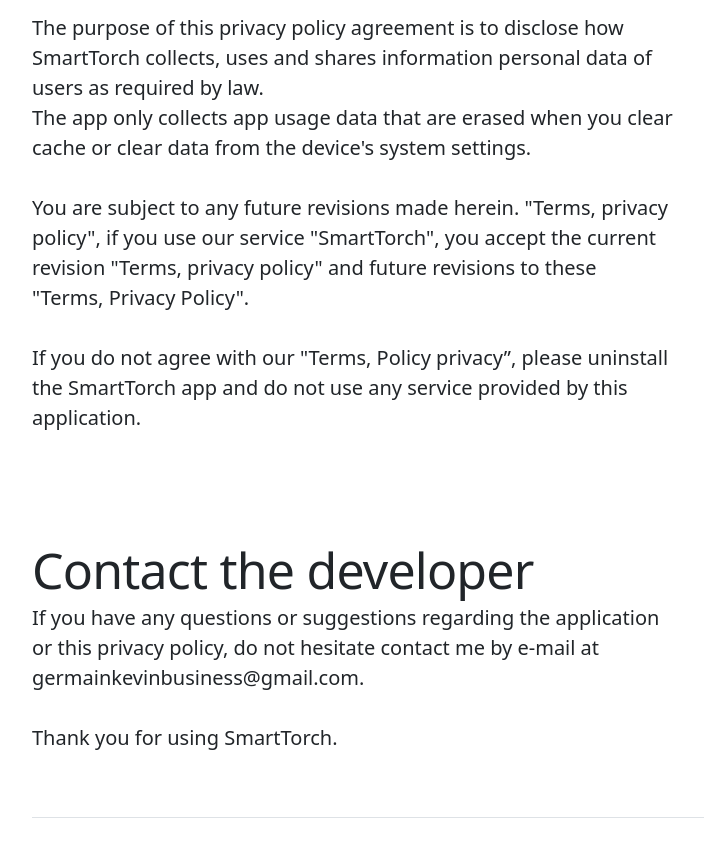
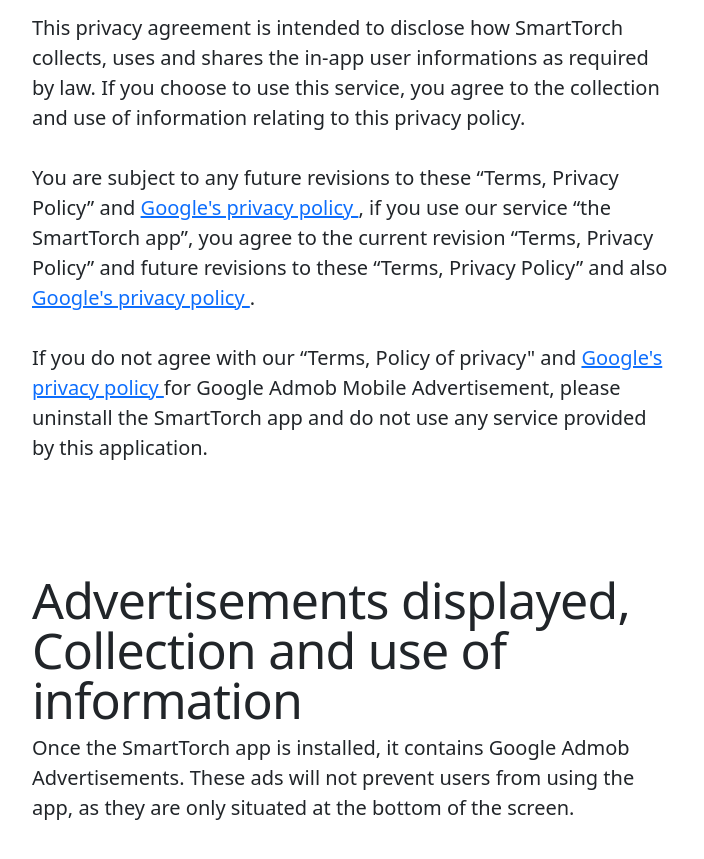
Before and after one commit to germainkevinbusiness/SmartTorchOnline, a plain HTML site: page index.html in a window 1280 px wide. Shown: the part 336-1195 px from the top of the page, without its empty margins (50-754 px from the left). Drawn offline with nearby package versions, Linux system fonts and the light colour scheme.

Commit message:
Updated privacy policy

```diff
--- a/index.html
+++ b/index.html
@@ -1,7 +1,7 @@
 <!DOCTYPE html>
 <html lang="en">
   <head>
-    <title>Terms, privacy policy</title>
+    <title>Terms, Privacy Policy</title>
     <meta charset="UTF-8" />
     <meta name="viewport" content="width=device-width, initial-scale=1.0" />
     <meta name="author" content="Germain Kevin" />
@@ -10,7 +10,6 @@
     <meta name="msapplication-TileColor" content="#0048b5" />
     <meta name="msapplication-navbutton-color" content="#0048b5" />
     <meta name="apple-mobile-web-app-status-bar-style" content="#0048b5" />
-    <link rel="icon" href="favicon.ico" />
 
     <!-- Bootstrap core CSS -->
     <link
@@ -21,12 +20,12 @@
     <link rel="stylesheet" href="custom_carousel.css" />
 
     <!-- Favicons -->
-    <!-- <link rel="apple-touch-icon" href="apple-touch-icon.png" sizes="180x180" />
+    <link rel="apple-touch-icon" href="apple-touch-icon.png" sizes="180x180" />
     <link rel="icon" href="favicon-32x32.png" sizes="32x32" type="image/png" />
     <link rel="icon" href="favicon-16x16.png" sizes="16x16" type="image/png" />
-    <link rel="manifest" href="manifest.json" /> -->
+    <link rel="manifest" href="manifest.json" />
     <link rel="mask-icon" href="safari-pinned-tab.svg" color="#7952b3" />
-    <!-- <link rel="icon" href="favicon.ico" /> -->
+    <link rel="icon" href="favicon.ico" />
     <meta name="theme-color" content="#7952b3" />
   </head>
   <body>
@@ -44,37 +43,64 @@
       <div class="row featurette">
         <div class="col-md-7">
           <h2 class="featurette-heading">
-            Terms, privacy policy |
-            <span class="text-muted">Our terms and policy</span>
+            Terms, Privacy Policy |
+            <span class="text-muted">Our terms and conditions</span>
           </h2>
           <div class="lead">
-            <p>Reviewed on January 9, 2023</p>
+            <p>Revised February 13, 2023</p>
             <p>
-              The purpose of this privacy policy agreement is to disclose how
-              SmartTorch collects, uses and shares information personal data of
-              users as required by law.<br />
-              The app only collects app usage data that are erased when you
-              clear cache or clear data from the device's system settings.
-              <br /><br />
+              This privacy agreement is intended to disclose how SmartTorch
+              collects, uses and shares the in-app user informations as required
+              by law. If you choose to use this service, you agree to the
+              collection and use of information relating to this privacy
+              policy.<br /><br />
 
-              You are subject to any future revisions made herein. "Terms,
-              privacy policy", if you use our service "SmartTorch", you accept
-              the current revision "Terms, privacy policy" and future revisions
-              to these "Terms, Privacy Policy".<br />
-              <br />
-              If you do not agree with our "Terms, Policy privacy”, please
-              uninstall the SmartTorch app and do not use any service provided
-              by this application.
+              You are subject to any future revisions to these “Terms, Privacy
+              Policy” and
+              <a href="https://policies.google.com/privacy?hl=en"
+                >Google's privacy policy </a
+              >, if you use our service “the SmartTorch app”, you agree to the
+              current revision “Terms, Privacy Policy” and future revisions to
+              these “Terms, Privacy Policy” and also
+              <a href="https://policies.google.com/privacy?hl=en"
+                >Google's privacy policy </a
+              >.<br /><br />
+              If you do not agree with our “Terms, Policy of privacy" and
+              <a href="https://policies.google.com/privacy?hl=en"
+                >Google's privacy policy </a
+              >for Google Admob Mobile Advertisement, please uninstall the
+              SmartTorch app and do not use any service provided by this
+              application.
             </p>
 
-            <h2 class="featurette-heading">Contact the developer</h2>
+            <h2 class="featurette-heading">
+              Advertisements displayed, Collection and use of information
+            </h2>
 
             <p>
-              If you have any questions or suggestions regarding the application
-              or this privacy policy, do not hesitate contact me by e-mail at
-              germainkevinbusiness@gmail.com. <br />
-              <br />
-              Thank you for using SmartTorch.
+              Once the SmartTorch app is installed, it contains Google Admob
+              Advertisements. These ads will not prevent users from using the
+              app, as they are only situated at the bottom of the screen.<br /><br />
+
+              In order to display advertisements in the interest of users,
+              SmartTorch uses the third-party service Google Admob which
+              collects the user's Advertising ID.<br /><br />
+              Please refer to the
+              <a href="https://policies.google.com/terms?hl=en"
+                >Google Terms of use
+              </a>
+            </p>
+
+            <h2 class="featurette-heading">In-app purchase</h2>
+            <p>
+              In case you don't want to see ads in the app anymore, SmartTorch
+              gives you the option to make an in-app purchase through Google
+              Play Store, to stop seeing ads in the app. Payment of this fee is
+              handled by Google Play Store. <br /><br />
+              If even after you made that in-app purchase through Google Play
+              Store the Ads are still being displayed to you in the app, send us
+              an e-mail with screenshots showing that problem at:
+              germainkevinbusiness@gmail.com, so that we can address the matter.
             </p>
           </div>
         </div>
```
